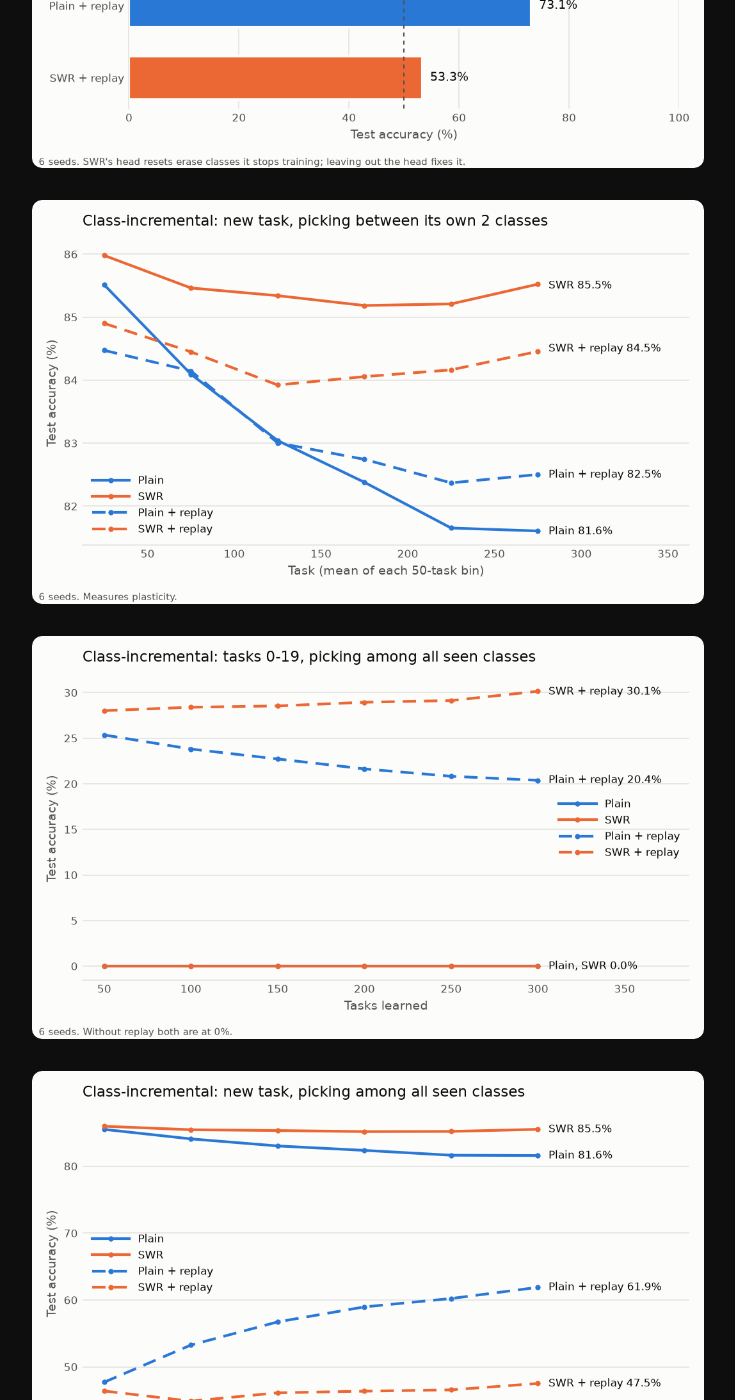
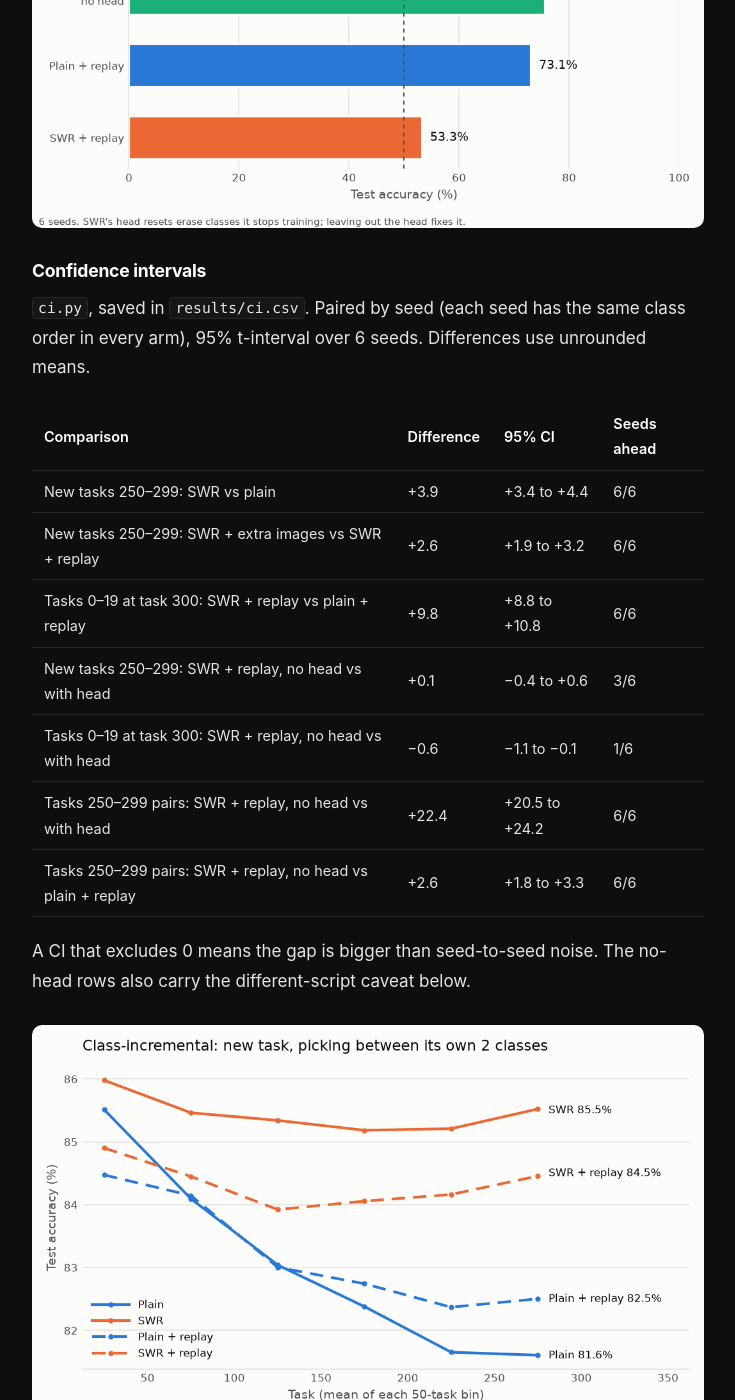
Before and after one commit to JayZenith/CL, a Jekyll site: the page built from README.md, in a window 1280 px wide and 1400 px high, scrolled down 4744 px. Shown: the whole window, without its empty margins (272-1007 px from the left). Built offline with Jekyll 4.4.1, drawn with Linux system fonts in a browser that asks for light colours; our own code applies the rules of GitHub Pages for plain Markdown files; some of the changed text lies outside the part shown.

Commit message:
Add paired 95% confidence intervals; no-head costs 0.6 on tasks 0-19
Co-Authored-By: Claude Opus 5.5 <noreply@anthropic.com>

```diff
--- a/README.md
+++ b/README.md
@@ -53,11 +53,11 @@ Only the `lop_cil*/` folders are class-incremental. Everything else is task-incr
 
 The last two rows come from `pair.py` (`lop_cil/pair.csv`, which covers both folders). The 2-class rows have 50% chance. At task 300, the all-seen rows have about 0.2% chance.
 
-- **Plasticity:** SWR keeps it. Plain loses about 4 points. SWR was ahead on all 6 seeds.
-- **Extra images:** no change for plain, +1.5 points for SWR. Against this control, replay costs SWR 2.5 points of plasticity and buys its memory of tasks 0–19.
+- **Plasticity:** SWR keeps it. Plain loses about 4 points. SWR was ahead on all 6 seeds (+3.9, 95% CI +3.4 to +4.4).
+- **Extra images:** no change for plain, +1.5 points for SWR. Against this control, replay costs SWR 2.6 points of plasticity (CI +1.9 to +3.2) and buys its memory of tasks 0–19.
 - **Memory without replay:** none. The model only predicts the newest classes, which is why its two "new task" rows are equal.
 - **Memory with replay:**
-  - SWR + replay holds tasks 0–19 better over time, rising, while plain + replay decays. SWR + replay was ahead on all 6 seeds.
+  - SWR + replay holds tasks 0–19 better over time, rising, while plain + replay decays. SWR + replay was ahead on all 6 seeds (+9.8, CI +8.8 to +10.8).
   - For SWR + replay, most errors are confusions among those 40 classes (32.3% vs 30.1%). Plain + replay loses more to newer classes (27.7% vs 20.4%).
 - **Cost of replay:** new images get labeled as replayed classes. SWR + replay does this most (47.5%).
 - **Classes not replayed:** forgotten within a few tasks in every arm. At task 300, tasks 250–299 are under 2% among all seen classes (0.7–1.9%).
@@ -82,14 +82,30 @@ The last two rows come from `pair.py` (`lop_cil/pair.csv`, which covers both fol
 | Tasks 0–19, own 2 classes | 49.6% | 50.4% | 82.7% | 83.7% | 79.3% |
 | Tasks 250–299, own 2 classes | 50.7% | 51.0% | 53.3% | **75.7%** | 73.1% |
 
-- Plasticity comes from SWR on the body. Leaving out the head changes nothing there.
-- With replay, leaving out the head keeps recent tasks' pairs apart: 75.7% vs 53.3%, slightly above plain + replay.
+- Plasticity comes from SWR on the body. Leaving out the head changes nothing there (+0.1, CI −0.4 to +0.6).
+- With replay, leaving out the head keeps recent tasks' pairs apart: 75.7% vs 53.3% (+22.4, CI +20.5 to +24.2), and 2.6 above plain + replay (CI +1.8 to +3.3).
   - Its recent-class head rows stay at norm 1.07 instead of being reset to about 0.58.
-  - Memory of tasks 0–19 is unchanged.
+  - Memory of tasks 0–19 is 0.6 points lower: 29.5% vs 30.1% (CI −1.1 to −0.1). Small, but consistent across seeds.
 - It is the best arm on every 2-class test. Among all classes, the recent tasks are still lost to the replayed classes' bias.
 - The replayed classes' head rows are still 3.6× larger, and weight aligning still hurts (`wa.csv`).
 
 ![](results/figures/class_incremental_head_resets.png)
+
+### Confidence intervals
+
+`ci.py`, saved in `results/ci.csv`. Paired by seed (each seed has the same class order in every arm), 95% t-interval over 6 seeds. Differences use unrounded means.
+
+| Comparison | Difference | 95% CI | Seeds ahead |
+|---|---|---|---|
+| New tasks 250–299: SWR vs plain | +3.9 | +3.4 to +4.4 | 6/6 |
+| New tasks 250–299: SWR + extra images vs SWR + replay | +2.6 | +1.9 to +3.2 | 6/6 |
+| Tasks 0–19 at task 300: SWR + replay vs plain + replay | +9.8 | +8.8 to +10.8 | 6/6 |
+| New tasks 250–299: SWR + replay, no head vs with head | +0.1 | −0.4 to +0.6 | 3/6 |
+| Tasks 0–19 at task 300: SWR + replay, no head vs with head | −0.6 | −1.1 to −0.1 | 1/6 |
+| Tasks 250–299 pairs: SWR + replay, no head vs with head | +22.4 | +20.5 to +24.2 | 6/6 |
+| Tasks 250–299 pairs: SWR + replay, no head vs plain + replay | +2.6 | +1.8 to +3.3 | 6/6 |
+
+A CI that excludes 0 means the gap is bigger than seed-to-seed noise. The no-head rows also carry the different-script caveat below.
 
 ![](results/figures/class_incremental_plasticity.png)
 ![](results/figures/class_incremental_memory.png)
@@ -212,6 +228,7 @@ Differences from Dohare's code: test accuracy is measured only after the last ep
 - `analyze.py`, `analyze_cil.py`: accuracy in 50-task bins.
 - `units.py`: dead units, mean |weight| and effective rank.
 - `wa.py`: the head-norm alignment check.
+- `ci.py`: paired 95% confidence intervals for the class-incremental comparisons.
 - `pair.py`: 2-class accuracy of old and recent tasks on final class-incremental checkpoints.
 - `plots.py`: the figures in `results/figures/`.
 
```
Also changed, not shown: BLOG.md (+7 -7 lines), ci.py (added, +65 -0 lines), results/ci.csv (added, +8 -0 lines).
